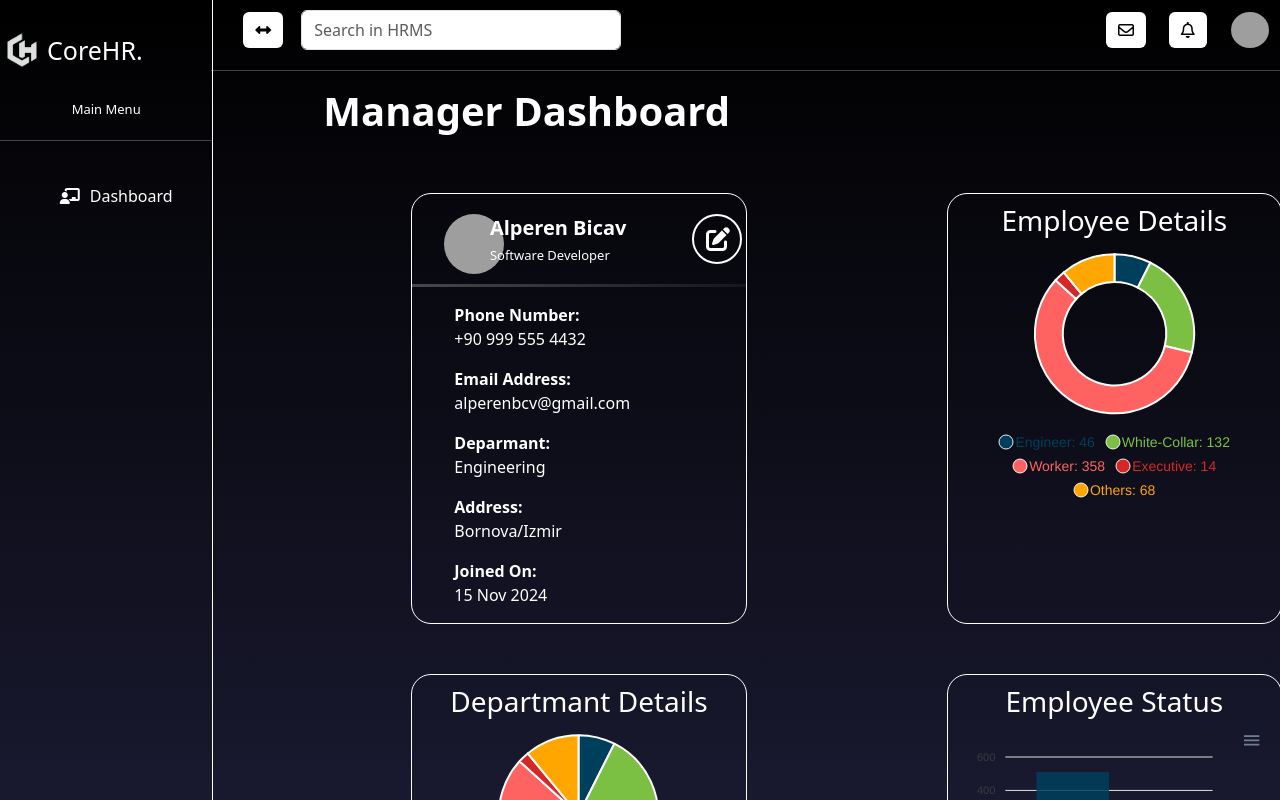
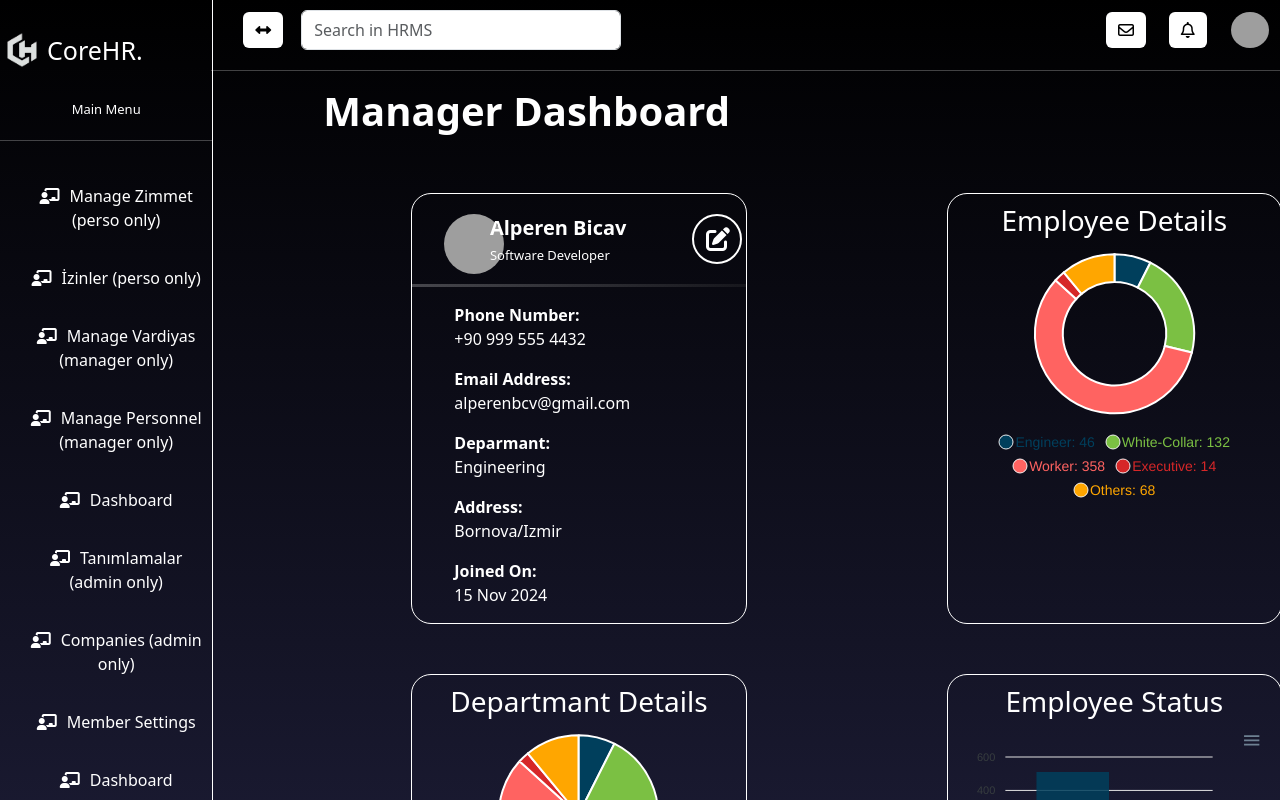
Before and after one commit to alperenbcv/Java15Grup2Front, a React (Create React App) app: page /manager-dashboard in a window 1280 px wide. Shown: the top 800 px of the page. Built offline with nearby package versions, Linux system fonts and the light colour scheme; grey boxes are pictures that could not be loaded.

Commit message:
üye ana ekranında sol kısım sekmeleri güncellendi

```diff
--- a/src/component/atoms/ManagerDashboardSideButtons.tsx
+++ b/src/component/atoms/ManagerDashboardSideButton.tsx
@@ -1,11 +1,11 @@
 import React from 'react'
-import './ManagerDashboardSideButtons.css'
+import './ManagerDashboardSideButton.css'
 
 interface SideButton {
     buttonName:string,
     buttonIcon:string
 }
-function ManagerDashboardSideButtons(props:SideButton) {
+function ManagerDashboardSideButton(props:SideButton) {
     const {buttonName, buttonIcon} = props;
   return (
     <>
@@ -14,4 +14,4 @@ function ManagerDashboardSideButtons(props:SideButton) {
   )
 }
 
-export default ManagerDashboardSideButtons
+export default ManagerDashboardSideButton
--- /dev/null
+++ b/src/component/molecules/LeftTabs/ManagerDashboardSideButtons.tsx
@@ -0,0 +1,65 @@
+import React from 'react'
+import ManagerDashboardSideButton from '../../atoms/ManagerDashboardSideButton'
+
+function ManagerDashboardSideButtons() {
+  return (
+    <div>
+      <div className="row">
+            <ManagerDashboardSideButton
+              buttonName="Manage Zimmet (perso only)"
+              buttonIcon="fa-solid fa-chalkboard-user"
+            />
+          </div>
+          <div className="row">
+            <ManagerDashboardSideButton
+              buttonName="İzinler (perso only)"
+              buttonIcon="fa-solid fa-chalkboard-user"
+            />
+          </div>
+          <div className="row">
+            <ManagerDashboardSideButton
+              buttonName="Manage Vardiyas (manager only)"
+              buttonIcon="fa-solid fa-chalkboard-user"
+            />
+          </div>
+          <div className="row">
+            <ManagerDashboardSideButton
+              buttonName="Manage Personnel (manager only)"
+              buttonIcon="fa-solid fa-chalkboard-user"
+            />
+          </div>
+          <div className="row">
+            <ManagerDashboardSideButton
+              buttonName="Dashboard"
+              buttonIcon="fa-solid fa-chalkboard-user"
+            />
+          </div>
+          <div className="row">
+            <ManagerDashboardSideButton
+              buttonName="Tanımlamalar (admin only)"
+              buttonIcon="fa-solid fa-chalkboard-user"
+            />
+          </div>
+          <div className="row">
+            <ManagerDashboardSideButton
+              buttonName="Companies (admin only)"
+              buttonIcon="fa-solid fa-chalkboard-user"
+            />
+          </div>
+          <div className="row">
+            <ManagerDashboardSideButton
+              buttonName="Member Settings"
+              buttonIcon="fa-solid fa-chalkboard-user"
+            />
+          </div>
+          <div className="row">
+            <ManagerDashboardSideButton
+              buttonName="Dashboard"
+              buttonIcon="fa-solid fa-chalkboard-user"
+            />
+          </div>
+    </div>
+  )
+}
+
+export default ManagerDashboardSideButtons
--- a/src/pages/AdminPanel.tsx
+++ b/src/pages/AdminPanel.tsx
@@ -1,20 +1,20 @@
-import React from 'react'
-import ManagerDashboardHeaderLogo from '../component/molecules/DashboardMolecules/DashboardHeaderLogo'
-import ManagerDashboardSideButtons from '../component/atoms/ManagerDashboardSideButtons'
-import './AdminPanel.css'
-import DashboardPageTopBar from '../component/molecules/DashboardMolecules/DashboardPageTopBar'
-import AdminTotalCompanies from '../component/molecules/AdminCharts/AdminTotalCompanies'
-import AdminTotalSub from '../component/molecules/AdminCharts/AdminTotalSub'
-import AdminTotalEarnings from '../component/molecules/AdminCharts/AdminTotalEarnings'
-import AdminClientSectorChart from '../component/molecules/AdminCharts/AdminClientSectorChart'
-import AdminRevenueChart from '../component/molecules/AdminCharts/AdminRevenueChart'
-import AdminSubscriptionChart from '../component/molecules/AdminCharts/AdminSubscriptionChart'
+import React from "react";
+import ManagerDashboardHeaderLogo from "../component/molecules/DashboardMolecules/DashboardHeaderLogo";
+import ManagerDashboardSideButtons from "../component/atoms/ManagerDashboardSideButton";
+import "./AdminPanel.css";
+import DashboardPageTopBar from "../component/molecules/DashboardMolecules/DashboardPageTopBar";
+import AdminTotalCompanies from "../component/molecules/AdminCharts/AdminTotalCompanies";
+import AdminTotalSub from "../component/molecules/AdminCharts/AdminTotalSub";
+import AdminTotalEarnings from "../component/molecules/AdminCharts/AdminTotalEarnings";
+import AdminClientSectorChart from "../component/molecules/AdminCharts/AdminClientSectorChart";
+import AdminRevenueChart from "../component/molecules/AdminCharts/AdminRevenueChart";
+import AdminSubscriptionChart from "../component/molecules/AdminCharts/AdminSubscriptionChart";
 
 function AdminPanel() {
   return (
     <div className="container-fluid admin-panel-container">
       <div className="row">
-      <div className="col-2 admin-side-bar">
+        <div className="col-2 admin-side-bar">
           <div className="row">
             <ManagerDashboardHeaderLogo />
           </div>
@@ -34,38 +34,37 @@ function AdminPanel() {
             <DashboardPageTopBar />
           </div>
           <div className="row">
-            <hr className='admin-dash-hr-2'/>
+            <hr className="admin-dash-hr-2" />
           </div>
           <div className="row">
-            <h1 className='admin-dashboard-header'>Admin Panel</h1>
+            <h1 className="admin-dashboard-header">Admin Panel</h1>
           </div>
           <div className="row">
             <div className="col admin-stat-col">
-                <AdminTotalCompanies/>
+              <AdminTotalCompanies />
             </div>
             <div className="col admin-stat-col">
-            <AdminTotalSub/>
+              <AdminTotalSub />
             </div>
             <div className="col admin-stat-col">
-            <AdminTotalEarnings/>
+              <AdminTotalEarnings />
             </div>
-
           </div>
           <div className="row admin-chart-row">
-          <div className="col-3 client-sector-chart">
-            <AdminClientSectorChart/>
+            <div className="col-3 client-sector-chart">
+              <AdminClientSectorChart />
             </div>
             <div className="col-4 revenue-chart">
-              <AdminRevenueChart/>
+              <AdminRevenueChart />
             </div>
-            <div className='col-3 sub-chart'>
-              <AdminSubscriptionChart/>
-              </div>
+            <div className="col-3 sub-chart">
+              <AdminSubscriptionChart />
             </div>
+          </div>
         </div>
       </div>
     </div>
-  )
+  );
 }
 
-export default AdminPanel
+export default AdminPanel;
--- a/src/pages/ManagerDashboardPage.tsx
+++ b/src/pages/ManagerDashboardPage.tsx
@@ -1,12 +1,13 @@
-import React from 'react';
-import ManagerDashboardHeaderLogo from '../component/molecules/DashboardMolecules/DashboardHeaderLogo';
-import './ManagerDashboardPage.css';
-import ManagerDashboardSideButtons from '../component/atoms/ManagerDashboardSideButtons';
-import DashboardPageTopBar from '../component/molecules/DashboardMolecules/DashboardPageTopBar';
-import EmployeeDetailsChart from '../component/molecules/ManagerCharts/EmployeeDetailsChart';
-import EmployeeLeaveChart from '../component/molecules/EmployeeCharts/EmployeeLeaveChart';
-import EmployeeByDepartmantChart from '../component/molecules/ManagerCharts/EmployeeByDepartmantChart';
-import ManagerCard from '../component/atoms/ManagerCard';
+import React from "react";
+import ManagerDashboardHeaderLogo from "../component/molecules/DashboardMolecules/DashboardHeaderLogo";
+import "./ManagerDashboardPage.css";
+import ManagerDashboardSideButton from "../component/atoms/ManagerDashboardSideButton";
+import DashboardPageTopBar from "../component/molecules/DashboardMolecules/DashboardPageTopBar";
+import EmployeeDetailsChart from "../component/molecules/ManagerCharts/EmployeeDetailsChart";
+import EmployeeLeaveChart from "../component/molecules/EmployeeCharts/EmployeeLeaveChart";
+import EmployeeByDepartmantChart from "../component/molecules/ManagerCharts/EmployeeByDepartmantChart";
+import ManagerCard from "../component/atoms/ManagerCard";
+import ManagerDashboardSideButtons from "../component/molecules/LeftTabs/ManagerDashboardSideButtons";
 
 function ManagerDashboardPage() {
   return (
@@ -21,12 +22,9 @@ function ManagerDashboardPage() {
             <span className="manager-menu-text">Main Menu</span>
             <hr className="manager-dash-hr-1" />
           </div>
-          <div className="row">
-            <ManagerDashboardSideButtons
-              buttonName="Dashboard"
-              buttonIcon="fa-solid fa-chalkboard-user"
-            />
-          </div>
+
+          {/**ManagerDashBoardSideButtons */}
+          <ManagerDashboardSideButtons/>
         </div>
 
         {/* Sağ Top Bar ve İçerik */}
@@ -35,28 +33,27 @@ function ManagerDashboardPage() {
             <DashboardPageTopBar />
           </div>
           <div className="row">
-            <hr className='manager-dash-hr-2'/>
+            <hr className="manager-dash-hr-2" />
           </div>
           <div className="row">
-            <h1 className='manager-dashboard-header'>Manager Dashboard</h1>
+            <h1 className="manager-dashboard-header">Manager Dashboard</h1>
           </div>
           <div className="row">
             <div className="col manager-card-col">
-                <ManagerCard />
+              <ManagerCard />
             </div>
             <div className="col employee-details-chart">
-            <EmployeeDetailsChart/>
+              <EmployeeDetailsChart />
             </div>
-
           </div>
           <div className="row">
-          <div className="col departmant-chart">
-            <EmployeeByDepartmantChart/>
+            <div className="col departmant-chart">
+              <EmployeeByDepartmantChart />
             </div>
             <div className="col employee-leave-chart">
-            <EmployeeLeaveChart/>
+              <EmployeeLeaveChart />
             </div>
-            </div>
+          </div>
         </div>
       </div>
     </div>
```
Also changed, not shown: src/pages/EmployeeDashboardPage.tsx (+16 -17 lines), src/component/atoms/ManagerDashboardSideButton.css (renamed from src/component/atoms/ManagerDashboardSideButtons.css).
